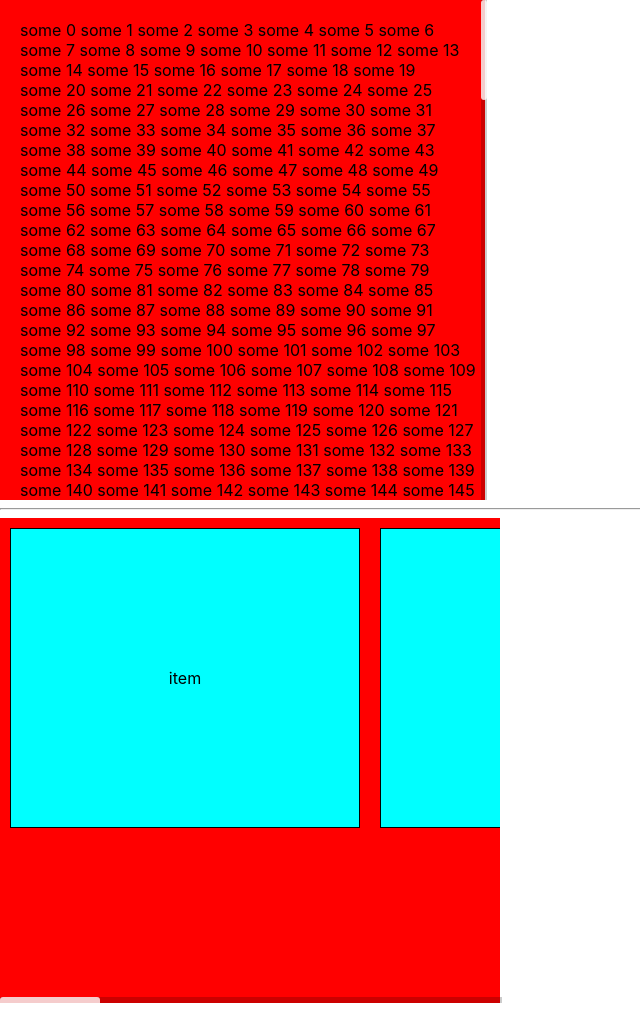
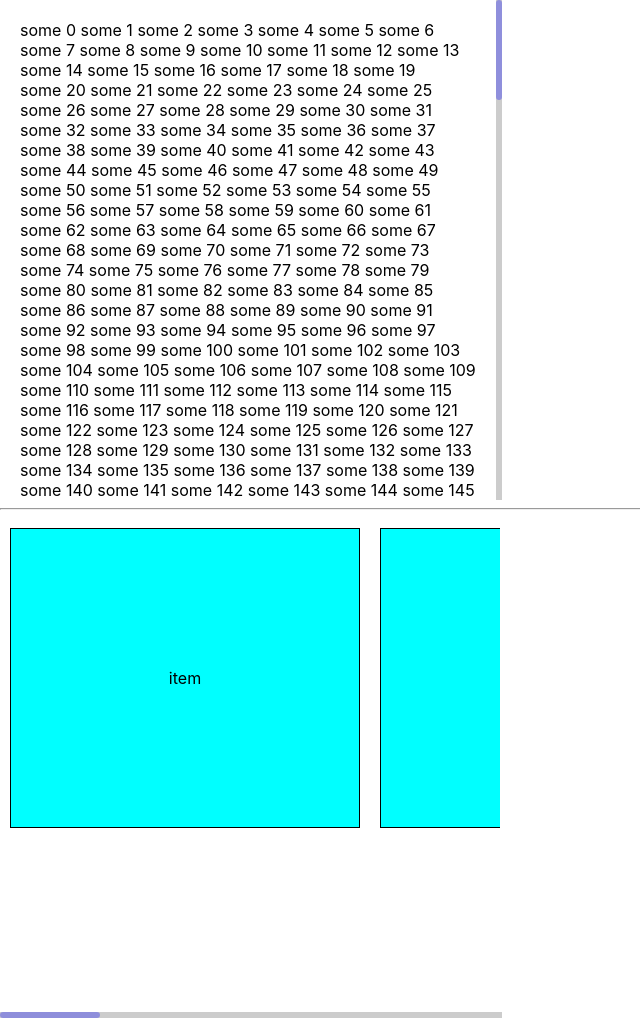
Before and after one commit to Jamshoot66/react-pretty-scroll, a React (Create React App) app: page / in a window 1280 px wide. Shown: the whole page, without its empty margins (0-640 px from the left). Built offline with nearby package versions, Linux system fonts and the light colour scheme.

Commit message:
clean rps style

```diff
--- a/src/package/PrettyScroll/PrettyScroll.module.scss
+++ b/src/package/PrettyScroll/PrettyScroll.module.scss
@@ -5,15 +5,16 @@
 }
 
 .contentContainer {
-	background: red;
 	overflow: auto;
 
 	&_vertical {
 		margin-right: -15px;
+		padding-right: 15px;
 	}
 
 	&_horizontal {
 		margin-bottom: -15px;
+		padding-bottom: 15px;
 	}
 }
 
@@ -29,6 +30,13 @@
 	margin-right: 2px;
 }
 
+@mixin scrollBar {
+	background-color: rgba(0, 0, 255, 0.3);
+	border-radius: 3px;
+	transition: top 0.2s ease, left 0.2s ease;
+	position: absolute;
+}
+
 .verticalScrollbarContainer{
 	position: absolute;
 	width: 6px;
@@ -39,15 +47,15 @@
 }
 
 .verticalScrollbar{
+	@include scrollBar;
+
 	position: absolute;
 	width: 100%;
 	height: 15%;
 	min-height: 30px;
 	max-height: 100px;
-	background: transparentize(white, 0.2);
 	left: 0;
-	border-radius: 3px;
-	transition: top 0.2s ease
+	top: 0;
 }
 
 .horizontalScrollbarContainer{
@@ -60,15 +68,14 @@
 }
 
 .horizontalScrollbar{
-	position: absolute;
+	@include scrollBar;
+
 	width: 15%;
 	height: 100%;
-	min-height: 30px;
-	max-height: 100px;
-	background: transparentize(white, 0.2);
+	min-width: 30px;
+	max-width: 100px;
 	top: 0;
-	border-radius: 3px;
-	transition: top 0.2s ease
+	left: 0;
 }
 
 .unselectable {
```
